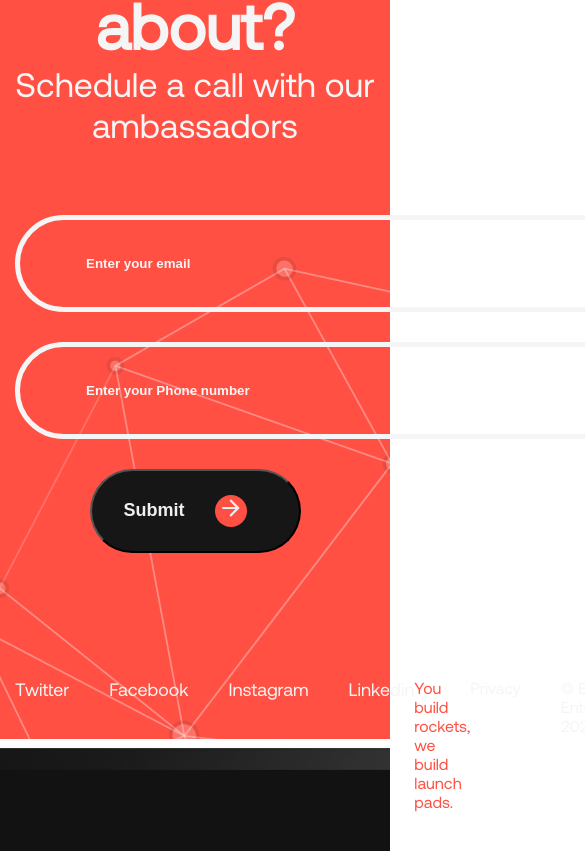
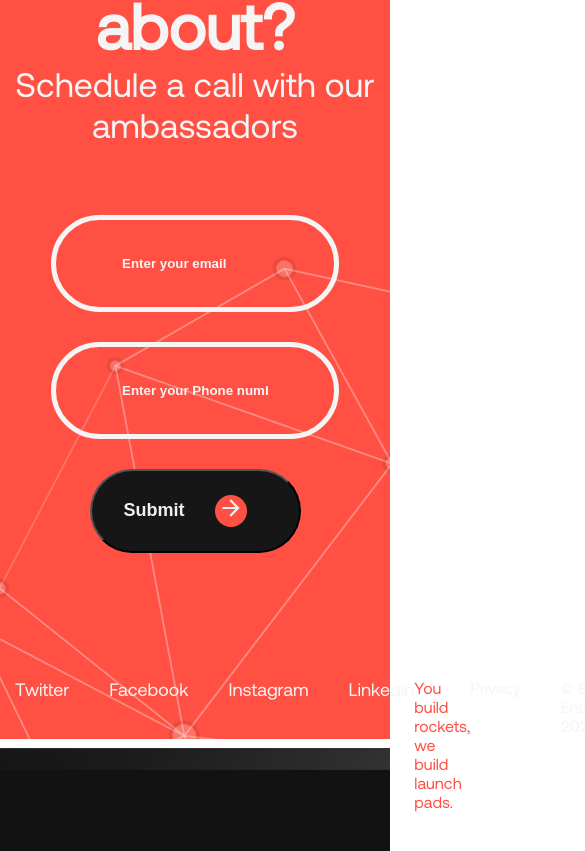
Before and after one commit to SergeyShcerbakov/Brocast, a website: page app/index.html in a window 390 px wide. Shown: the part 6408-7259 px from the top of the page, 585 px wide, since content can reach past the window. Drawn offline with nearby package versions, Linux system fonts and the light colour scheme; files that its build step writes are made by us from their sources.

Commit message:
fixed ambassadors>media

```diff
--- a/app/scss/blocks/_ambassadors.scss
+++ b/app/scss/blocks/_ambassadors.scss
@@ -42,3 +42,11 @@ input::placeholder {
   color: #f5f5f5;
   outline: none;
 }
+
+//mobile
+
+@media (max-width: 750px) {
+  input.form__input {
+    width: 80%;
+  }
+}
```
